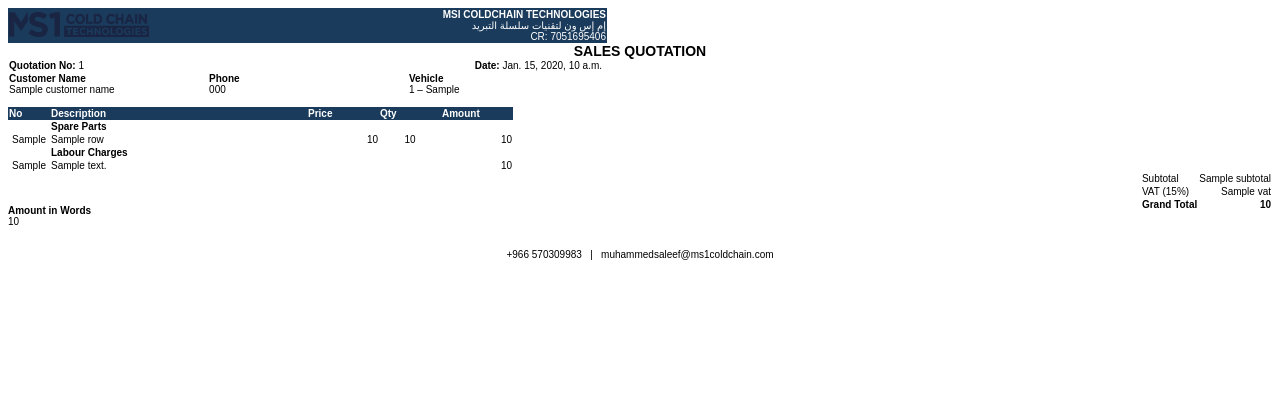
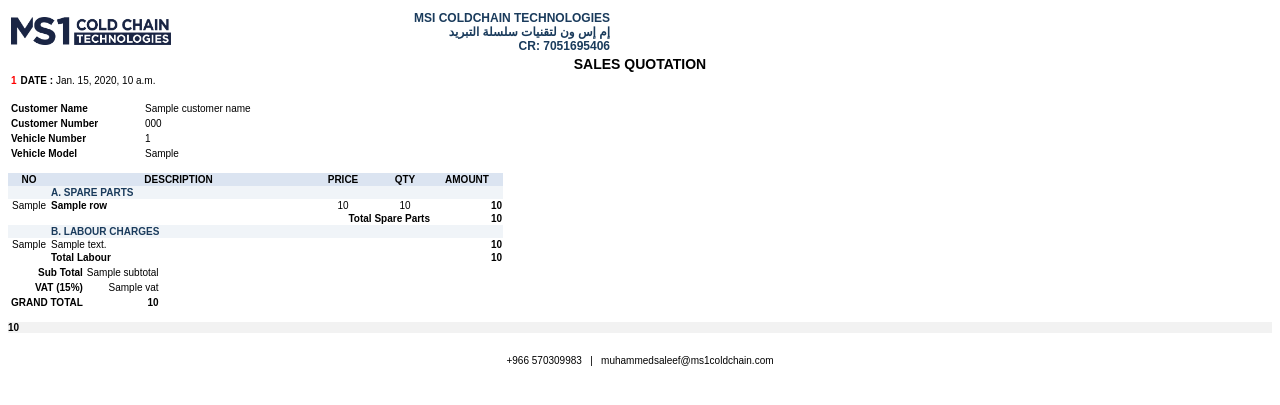
Before and after one commit to Markaz-Sulaiman-MS1/Ms1-backend, a Django app: template templates/quotation/jobcard_quotation.html in a window 1280 px wide. Shown: the top 405 px of the page. Run offline with Django 5.2, Linux system fonts and the light colour scheme; the template is opened without the code that fills it: most values are stand-ins (such as "Sample title", 1, 10 or a date in 2020).

Commit message:
Updates the view

```diff
--- a/templates/quotation/jobcard_quotation.html
+++ b/templates/quotation/jobcard_quotation.html
@@ -3,6 +3,7 @@
 <html>
 <head>
 <meta charset="utf-8">
+
 <style>
 body {
     font-family: Arial, Helvetica, sans-serif;
@@ -10,155 +11,188 @@ body {
     font-size: 10px;
 }
 
-.header {
+.page {
     width: 595;
+    padding: 20;
+}
+
+.topbar {
+    width: 595;
+    height: 12;
     background-color: #1a3b5c;
-    color: white;
-    padding: 12;
+}
+
+.header-table {
+    width: 595;
+}
+
+.company {
+    text-align: right;
+    color: #1a3b5c;
+    font-size: 12px;
+    font-weight: bold;
+}
+
+.hr {
+    width: 595;
+    height: 1;
+    background-color: #1a3b5c;
+    margin-top: 6;
+    margin-bottom: 6;
 }
 
 .title {
     text-align: center;
     font-size: 14px;
     font-weight: bold;
-    margin-top: 10;
-    margin-bottom: 10;
+    margin-bottom: 8;
 }
 
-.box {
-    border: 1 solid #ccc;
-    padding: 6;
-    margin-top: 6;
+.info-table {
+    width: 595;
 }
 
-table {
+.items {
     width: 595;
     border-collapse: collapse;
 }
 
-th {
-    background-color: #1a3b5c;
-    color: white;
+.items th {
+    background-color: #dbe4f1;
+    border: 1 solid #ccc;
     padding: 6;
-    border: 1 solid #1a3b5c;
-    text-align: left;
+    text-align: center;
 }
 
-td {
+.items td {
+    border: 1 solid #eee;
     padding: 6;
-    border: 1 solid #ccc;
 }
 
-.right { text-align: right; }
-.center { text-align: center; }
-
-.total-table {
-    width: 250;
-    float: right;
-    margin-top: 10;
+.section {
+    background-color: #f0f4f8;
+    font-weight: bold;
+    color: #1a3b5c;
 }
 
-.total-table td {
-    border: none;
-    padding: 4;
+.totals {
+    width: 595;
+    margin-top: 12;
+}
+
+.amount-box {
+    width: 595;
+    background-color: #f2f2f2;
+    padding: 8;
+    font-weight: bold;
 }
 </style>
 </head>
 
 <body>
 
-<!-- HEADER -->
-<table class="header">
+<div class="page">
+
+<div class="topbar"></div>
+
+<table class="header-table">
 <tr>
 <td width="300">
-<img src="{% static 'image/logo-color.png' %}" width="140">
+<img src="{% static 'image/logo-color.png' %}" width="160">
 </td>
-<td width="295" align="right">
-<b>MSI COLDCHAIN TECHNOLOGIES</b><br>
+<td width="295" class="company">
+MSI COLDCHAIN TECHNOLOGIES<br>
 إم إس ون لتقنيات سلسلة التبريد<br>
 CR: 7051695406
 </td>
 </tr>
 </table>
 
+<div class="hr"></div>
+
 <div class="title">
 SALES QUOTATION
 </div>
 
-<table width="595">
+<table class="info-table">
 <tr>
-<td><b>Quotation No:</b> {{ quotation_number }}</td>
-<td align="right"><b>Date:</b> {{ date }}</td>
+<td><font color="red"><b>{{ quotation_number }}</b></font></td>
+<td align="right"><b>DATE :</b> {{ date }}</td>
 </tr>
 </table>
 
-<div class="box">
-<table width="595">
-<tr>
-<td width="200"><b>Customer Name</b><br>{{ customer_name }}</td>
-<td width="200"><b>Phone</b><br>{{ customer_phone }}</td>
-<td width="195"><b>Vehicle</b><br>{{ vehicle_number }} – {{ vehicle_model }}</td>
-</tr>
+<br>
+
+<table class="info-table">
+<tr><td width="130"><b>Customer Name</b></td><td>{{ customer_name }}</td></tr>
+<tr><td><b>Customer Number</b></td><td>{{ customer_phone }}</td></tr>
+<tr><td><b>Vehicle Number</b></td><td>{{ vehicle_number }}</td></tr>
+<tr><td><b>Vehicle Model</b></td><td>{{ vehicle_model }}</td></tr>
 </table>
-</div>
 
 <br>
 
-<!-- ITEMS -->
-<table>
+<table class="items">
 <tr>
-<th width="40">No</th>
-<th width="255">Description</th>
-<th width="70">Price</th>
-<th width="60">Qty</th>
-<th width="70">Amount</th>
+<th width="40">NO</th>
+<th width="255">DESCRIPTION</th>
+<th width="70">PRICE</th>
+<th width="50">QTY</th>
+<th width="70">AMOUNT</th>
 </tr>
 
-<tr>
-<td></td>
-<td><b>Spare Parts</b></td>
-<td></td><td></td><td></td>
+<tr class="section">
+<td></td><td>A. SPARE PARTS</td><td></td><td></td><td></td>
 </tr>
 
 {% for row in spare_rows %}
 <tr>
-<td class="center">{{ row.no }}</td>
-<td>{{ row.name }}</td>
-<td class="right">{{ row.price }}</td>
-<td class="center">{{ row.qty }}</td>
-<td class="right">{{ row.amount }}</td>
+<td align="center">{{ row.no }}</td>
+<td><b>{{ row.name }}</b></td>
+<td align="center">{{ row.price }}</td>
+<td align="center">{{ row.qty }}</td>
+<td align="right"><b>{{ row.amount }}</b></td>
 </tr>
 {% endfor %}
 
 <tr>
-<td></td>
-<td><b>Labour Charges</b></td>
-<td></td><td></td><td></td>
+<td></td><td colspan="3" align="right"><b>Total Spare Parts</b></td><td align="right"><b>{{ spare_total }}</b></td>
+</tr>
+
+<tr class="section">
+<td></td><td>B. LABOUR CHARGES</td><td></td><td></td><td></td>
 </tr>
 
 {% for row in labour_rows %}
 <tr>
-<td class="center">{{ row.no }}</td>
+<td align="center">{{ row.no }}</td>
 <td>{{ row.description }}</td>
-<td></td>
-<td></td>
-<td class="right">{{ row.amount }}</td>
+<td></td><td></td>
+<td align="right"><b>{{ row.amount }}</b></td>
 </tr>
 {% endfor %}
 
+<tr>
+<td></td><td colspan="3"><b>Total Labour</b></td><td align="right"><b>{{ labour_total }}</b></td>
+</tr>
+
 </table>
 
-<!-- TOTALS -->
-<table class="total-table">
-<tr><td>Subtotal</td><td class="right">{{ subtotal }}</td></tr>
-<tr><td>VAT (15%)</td><td class="right">{{ vat }}</td></tr>
-<tr><td><b>Grand Total</b></td><td class="right"><b>{{ grand_total }}</b></td></tr>
+<table class="totals">
+<tr>
+<td align="right"><b>Sub Total</b></td><td align="right">{{ subtotal }}</td>
+</tr>
+<tr>
+<td align="right"><b>VAT (15%)</b></td><td align="right">{{ vat }}</td>
+</tr>
+<tr>
+<td align="right"><b>GRAND TOTAL</b></td><td align="right"><b>{{ grand_total }}</b></td>
+</tr>
 </table>
 
-<br><br><br>
+<br>
 
-<div class="box">
-<b>Amount in Words</b><br>
+<div class="amount-box">
 {{ amount_words }}
 </div>
 
@@ -168,5 +202,7 @@ SALES QUOTATION
 +966 570309983 &nbsp; | &nbsp; muhammedsaleef@ms1coldchain.com
 </center>
 
+</div>
+
 </body>
 </html>
```
